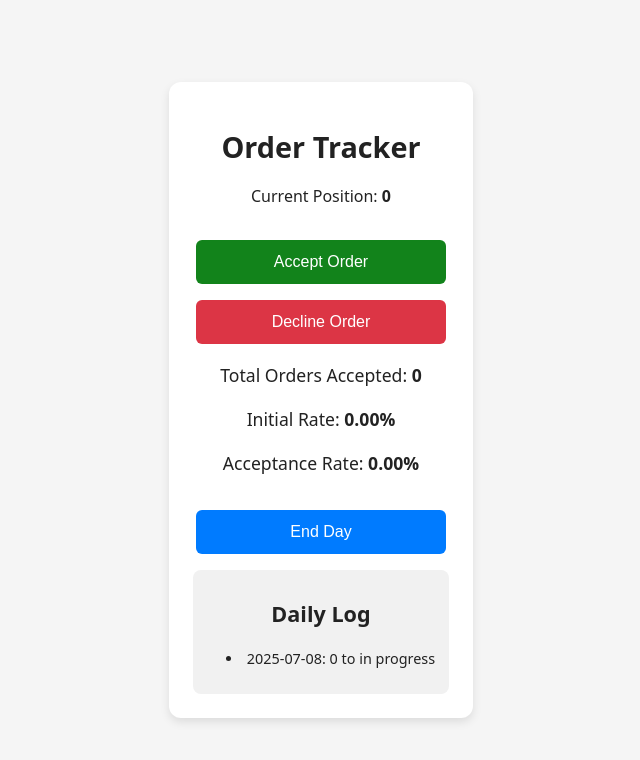
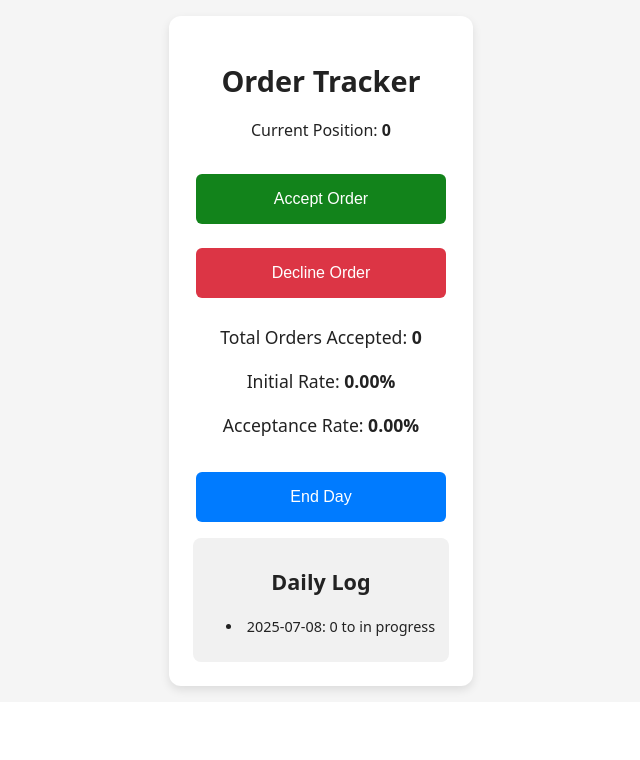
Before and after one commit to jeffdinsmore/acceptance_rate, a React (Vite) app: page / in a window 1280 px wide. Shown: the top 760 px of the page, without its empty margins (319-959 px from the left). Built offline with nearby package versions, Linux system fonts and the light colour scheme.

Commit message:
update some more ui css for button spacing and container placement

```diff
--- a/src/index.css
+++ b/src/index.css
@@ -30,7 +30,7 @@ body {
   display: flex;
   justify-content: center;
   align-items: center;
-  min-height: 100vh;
+  min-height: 80vh;
   padding: 1rem;
   box-sizing: border-box;
 }
@@ -69,11 +69,12 @@ button {
   background-color: #007bff;
   color: white;
   border: none;
-  padding: 0.75rem 1rem;
+  padding: 1rem;
   font-size: 1rem;
   border-radius: 6px;
   cursor: pointer;
-  margin-top: 1rem;
+  margin-top: 1.0rem;
+  margin-bottom: .5rem;
   width: 100%;
   max-width: 250px;
   min-height: 44px;
```
